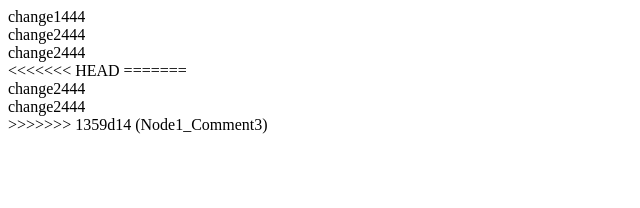
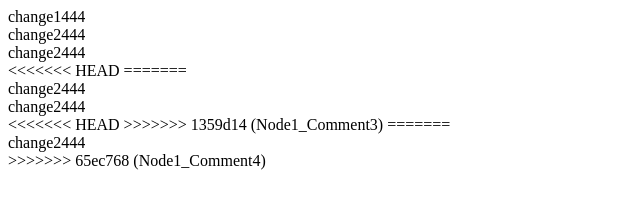
Before and after one commit to jostha1982/LEZGI, a plain HTML site: page index.html in a window 1280 px wide. Shown: the whole page, without its empty margins (0-640 px from the left). Drawn offline with Linux system fonts and the light colour scheme.

Commit message:
Node1_Comment4

```diff
--- a/index.html
+++ b/index.html
@@ -6,5 +6,9 @@
 =======
     <div>change2444<div>
     <div>change2444<div>
+<<<<<<< HEAD
 >>>>>>> 1359d14 (Node1_Comment3)
+=======
+    <div>change2444<div>
+>>>>>>> 65ec768 (Node1_Comment4)
 </body>
```
Also changed, not shown: 1 other file.
